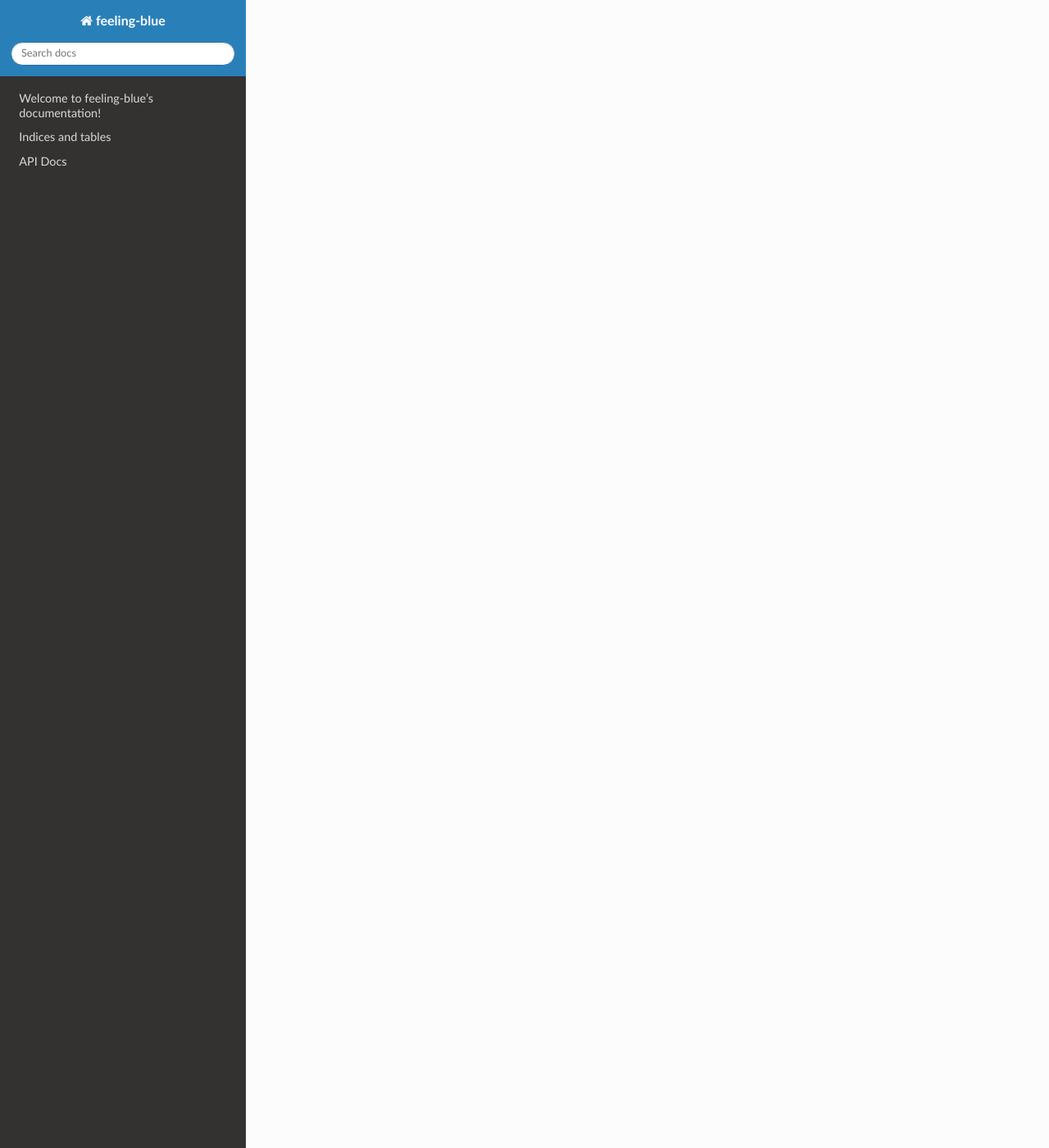
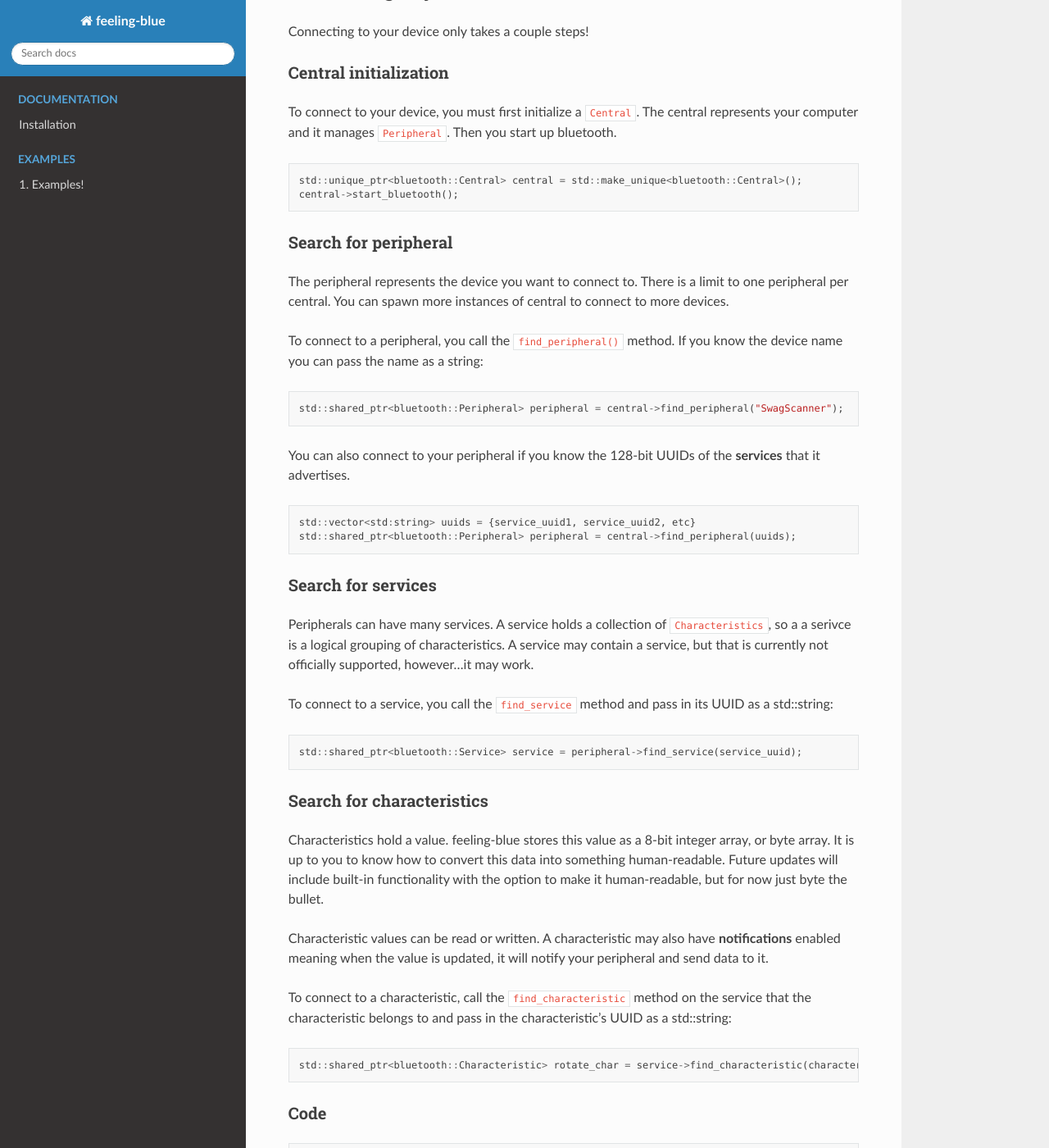
Before and after one commit to seanngpack/feeling-blue-cpp, a Sphinx documentation site: the page built from docs/index.rst, in a window 1280 px wide and 1400 px high, scrolled down 1589 px. Shown: the whole window at 82% size. Built offline with Sphinx 7.4.7 and the Read the Docs theme 2.0.0, drawn with Linux system fonts in a browser that asks for light colours; some of the changed text lies outside the part shown.

Commit message:
added documentation

```diff
--- /dev/null
+++ b/docs/demo.rst
@@ -0,0 +1,199 @@
+**********
+Examples!
+**********
+
+.. contents:: Table of Contents
+
+Read this before starting
+=========================
+
+When you create a new ``Central`` object, feeling-blue creates it on another thread.
+So **you must keep your project's main thread alive** with some mechanism or else
+your program will exit immediately before you get to make bluetooth calls. If you want a quick
+and dirty way to demo the library, then just use a simple ``while`` loop to keep your main thread
+busy.
+
+Connecting to your device
+=========================
+
+Connecting to your device only takes a couple steps!
+
+Central initialization
+----------------------
+
+To connect to your device, you must first initialize a ``Central``. The central represents your
+computer and it manages ``Peripheral``. Then you start up bluetooth.
+
+.. code:: c++
+
+    std::unique_ptr<bluetooth::Central> central = std::make_unique<bluetooth::Central>();
+    central->start_bluetooth();
+
+Search for peripheral
+----------------------
+The peripheral represents the device you want to connect to. There is a limit to one
+peripheral per central. You can spawn more instances of central to connect to more devices.
+
+To connect to a peripheral, you call the ``find_peripheral()`` method. If you know the device name
+you can pass the name as a string:
+
+.. code:: c++
+
+    std::shared_ptr<bluetooth::Peripheral> peripheral = central->find_peripheral("SwagScanner");
+
+You can also connect to your peripheral if you know the 128-bit UUIDs of the **services** that it advertises.
+
+.. code:: c++
+
+    std::vector<std:string> uuids = {service_uuid1, service_uuid2, etc}
+    std::shared_ptr<bluetooth::Peripheral> peripheral = central->find_peripheral(uuids);
+
+Search for services
+-------------------
+
+Peripherals can have many services. A service holds a collection of ``Characteristics``, so a a serivce is
+a logical grouping of characteristics. A service may contain a service, but that is currently not officially supported,
+however...it may work.
+
+To connect to a service, you call the ``find_service`` method and pass in its UUID as a std::string:
+
+.. code:: c++
+
+    std::shared_ptr<bluetooth::Service> service = peripheral->find_service(service_uuid);
+
+Search for characteristics
+--------------------------
+
+Characteristics hold a value. feeling-blue stores this value as a 8-bit integer array, or byte array. It is up to you
+to know how to convert this data into something human-readable. Future updates will include built-in functionality
+with the option to make it human-readable, but for now just byte the bullet.
+
+Characteristic values can be read or written. A characteristic may also have **notifications** enabled
+meaning when the value is updated, it will notify your peripheral and send data to it.
+
+To connect to a characteristic, call the ``find_characteristic`` method on the service that the characteristic belongs to
+and pass in the characteristic's UUID as a std::string:
+
+.. code:: c++
+
+    std::shared_ptr<bluetooth::Characteristic> rotate_char = service->find_characteristic(characteristic_uuid);
+
+Code
+----
+
+.. code:: c++
+
+    main.cpp
+
+    int main() {
+
+        std::string service_uuid = "5ffba521-2363-41da-92f5-46adc56b2d37";
+        std::string char1_uuid = "5ffba522-2363-41da-92f5-46adc56b2d37";
+        std::string char1_uuid = "5ffba523-2363-41da-92f5-46adc56b2d37";
+
+        std::unique_ptr<bluetooth::Central> central = std::make_unique<bluetooth::Central>();
+        central->start_bluetooth();
+        std::shared_ptr<bluetooth::Peripheral> peripheral = central->find_peripheral("SwagScanner");
+        std::shared_ptr<bluetooth::Service> service = peripheral->find_service(service_uuid);
+        std::shared_ptr<bluetooth::Characteristic> characteristic1 = service->find_characteristic(char1_uuid);
+        std::shared_ptr<bluetooth::Characteristic> characteristic2 = service->find_characteristic(char2_uuid);
+
+        while (true) {
+            ...blah blah
+        }
+
+        return 0;
+    }
+
+
+Reading characteristic value
+============================
+
+Let's get some data! To read the value of your characteristic, call the ``read()`` method. This method blocks
+the calling thread until the data has been read from your characteristic and assigned to your variable.
+
+.. code:: c++
+
+    uint8_t *data = characteristic->read();
+
+
+Writing to characteristic
+=========================
+
+There are two options to write to your device. First we can ``write_without_response()`` which writes to your
+devices asynchronously and does not block your calling thread. If your write fails, you will not get a message
+telling you that it failed. You must provide this method the data as a ``uint8_t *`` and the length. The length is the
+number of elements in your data array. Be sure you pass the length and **not** the total byte size of the array.
+
+.. code:: c++
+
+
+    characteristic->write_without_response(data, 1);
+
+
+And if you write with a response, then the method will block your calling thread and wait until your data has been
+successfully written to the device.
+
+.. code:: c++
+
+    rotate_char->write_with_response(data, 1);
+
+
+Notifying characteristic
+========================
+
+
+If your device and characteristic supports notifications, then let's use it. First, just double check that your characteristic
+has notification support and that it's enabled. If it's enabled, when a value in your characteristic gets updated then it will
+ping your central that its value has been changed with a payload of the new value. When that happens, you can
+use that payload and write your own function to do something with it!
+
+non-member function
+-------------------
+
+Let's write a callback function that takes in a ``uint8_t *`` and enable notifications, passing the function as a parameter.
+
+IMPORTANT! All callback functions must follow this signature: void (uint8_t *)
+
+.. code:: c++
+
+    void print_data(uint8_t *data) {
+        int value;
+        std::memcpy(&value, data, sizeof(int));
+        std::cout << value << std::endl;
+    }
+
+    characteristic->set_notify(print_data);
+
+
+member function
+---------------
+
+member functions are a little trickier to write, but you just have to bind their class to std::function
+and add a placeholder parameter, then pass it like normal.
+
+.. code:: c++
+
+    class A {
+    public:
+        void print_data(uint8_t *data) {
+            int value;
+            std::memcpy(&value, data, sizeof(int));
+            std::cout << value << std::endl;
+        }
+
+        void set_notify(std::shared_ptr<bluetooth::Characteristic> c) {
+            using namespace std::placeholders;
+            std::function<void(uint8_t *data)> binded_print_data = std::bind(&A::print_data, this, std::placeholders::_1);
+            characteristic->notify(binded_print_data);
+        }
+
+    private:
+        std::shared_ptr<bluetooth::Characteristic> characteristic;
+    };
+
+The notify allback is asynchronous and will return at any point in time.
+Passing member functions is really powerful because you can do things such as update an instance variable when notified.
+
+If you're passing the same function to multiple characteristic notifications, then just make sure your funciton is thread-safe, this
+applied to both member and non-member functions.
--- a/docs/index.rst
+++ b/docs/index.rst
@@ -1,27 +1,16 @@
-.. feeling-blue documentation master file, created by
-   sphinx-quickstart on Sat Aug 15 12:25:35 2020.
-   You can adapt this file completely to your liking, but it should at least
-   contain the root `toctree` directive.
+.. include:: intro.rst
 
-Welcome to feeling-blue's documentation!
-========================================
+.. include:: demo.rst
 
 .. toctree::
+   :caption: Documentation
    :maxdepth: 2
-   :caption: Contents:
 
+   installing
 
+.. toctree::
+    :maxdepth: 2
+    :numbered:
+    :caption: Examples
 
-Indices and tables
-==================
-
-* :ref:`genindex`
-* :ref:`modindex`
-* :ref:`search`
-
-
-API Docs
-=========
-
-.. doxygennamespace:: bluetooth
-   :members:
+    demo
--- /dev/null
+++ b/docs/intro.rst
@@ -0,0 +1,47 @@
+***************************
+feeling-blue Documentation
+***************************
+
+.. image:: https://travis-ci.org/seanngpack/feeling-blue-cpp.svg?branch=master
+    :target: https://travis-ci.org/seanngpack/feeling-blue-cpp
+   :alt: Build Status
+
+feeling-blue_ was created because of a lack of resources for the non-expert on how
+to connect to a bluetooth device using C++. The API was carefully designed to be easy-to-use,
+yet feature-rich so you can take advantage of your bluetooth peripherals without learning
+the nuisances of bluetoothLE. Okay, enough talking--let's get started!
+
+.. _feeling-blue: http://www.github.com/seanngpack/feeling-blue-cpp
+
+Installation
+============
+
+Download and build:
+
+.. code:: console
+
+    $ git clone https://github.com/seanngpack/feeling-blue-cpp/
+    $ cd feeling-blue-cpp
+    $ mkdir build
+    $ cd build
+    $ cmake ..
+    $ sudo make install
+
+To use feeling-blue in your project, you gotta use cmake. Just call ``find_package``
+and link the library. Here is what your CMakeLists.txt might look like:
+
+.. code:: console
+
+    cmake_minimum_required(VERSION 3.17)
+    project(yourProject)
+
+    set(CMAKE_CXX_STANDARD 17)
+
+    find_package(feeling-blue REQUIRED)
+
+    add_executable(yourProject main.cpp)
+    target_link_libraries(yourProject PUBLIC feeling-blue)
+
+For more installation options, you may refer to `installing feeling-blue`_
+
+.. _installing feeling-blue: https://sphinx-rtd-theme.readthedocs.io/en/latest/installing.html
--- /dev/null
+++ b/docs/requirements.txt
@@ -0,0 +1,4 @@
+sphinx
+sphinx_rtd_theme
+breathe
+rst2html5
```
Also changed, not shown: README.md (+11 -3 lines), docs/installing.rst (added, +33 -0 lines), 2 other files.
